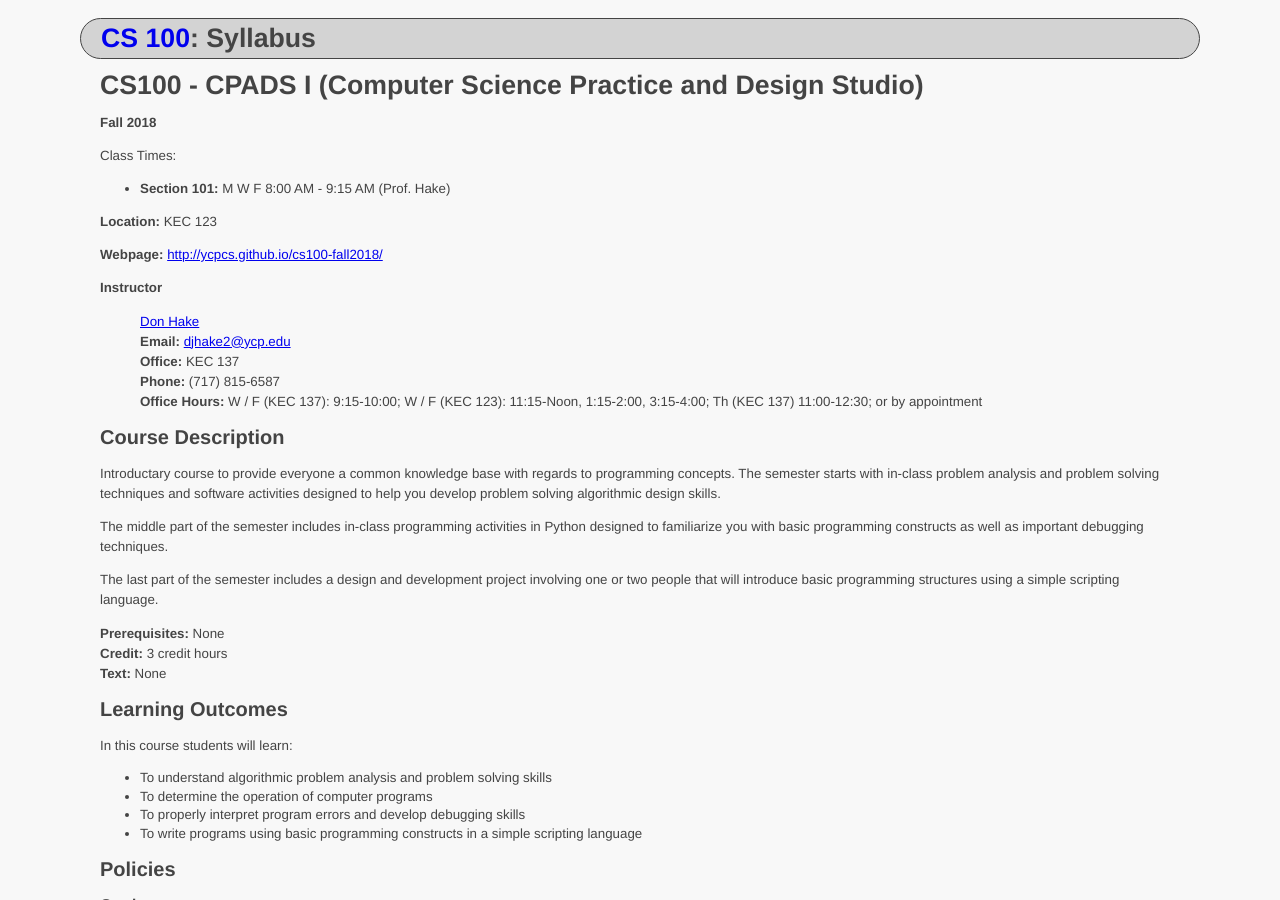
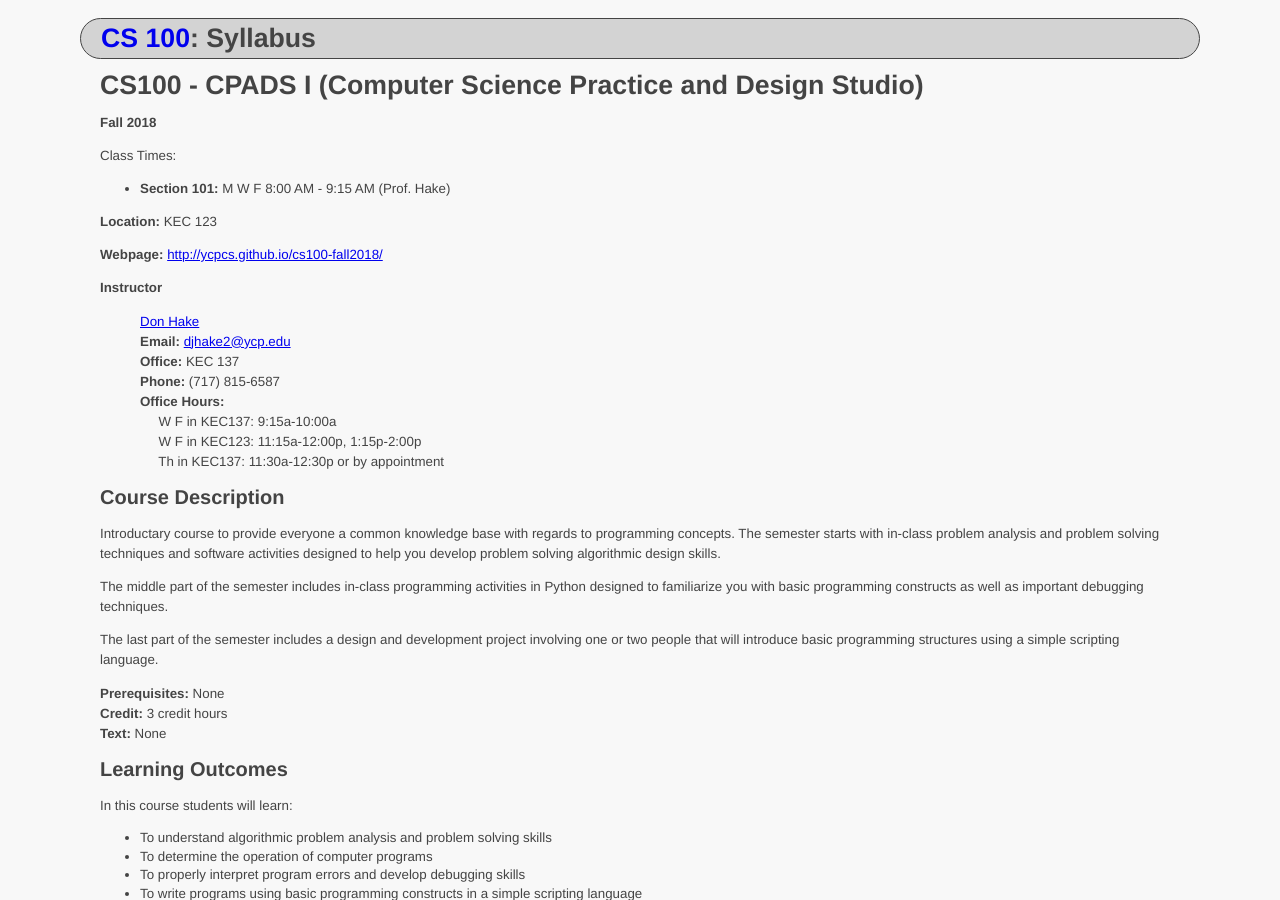
Before and after one commit to ycpcs/cs100-fall2018, a Jekyll site: the page built from syllabus.md, in a window 1280 px wide and 900 px high. Built offline with Jekyll 4.4.1, drawn with Linux system fonts in a browser that asks for light colours.

Commit message:
office hours

```diff
--- a/syllabus.md
+++ b/syllabus.md
@@ -22,7 +22,10 @@ Class Times:
 **Email:** <djhake2@ycp.edu><br>
 **Office:** KEC 137<br>
 **Phone:** (717) 815-6587<br>
-**Office Hours:** W / F (KEC 137): 9:15-10:00; W / F (KEC 123): 11:15-Noon, 1:15-2:00, 3:15-4:00; Th (KEC 137) 11:00-12:30; or by appointment
+**Office Hours:** <br>&nbsp;&nbsp;&nbsp;&nbsp;
+W F in KEC137: 9:15a-10:00a <br>&nbsp;&nbsp;&nbsp;&nbsp;
+W F in KEC123: 11:15a-12:00p, 1:15p-2:00p <br>&nbsp;&nbsp;&nbsp;&nbsp;
+Th in KEC137:  11:30a-12:30p or by appointment
 
 Course Description
 ------------------
```
